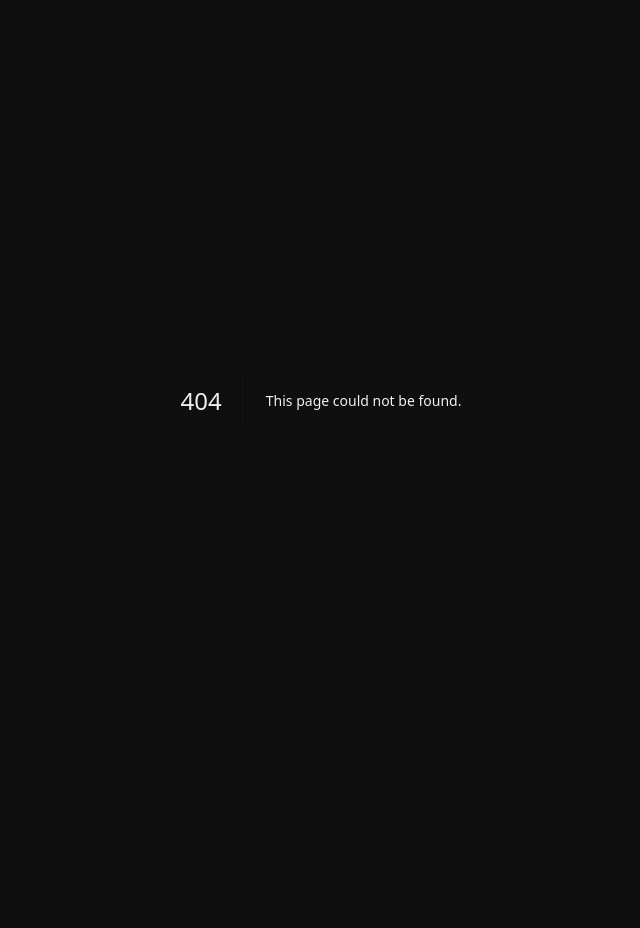
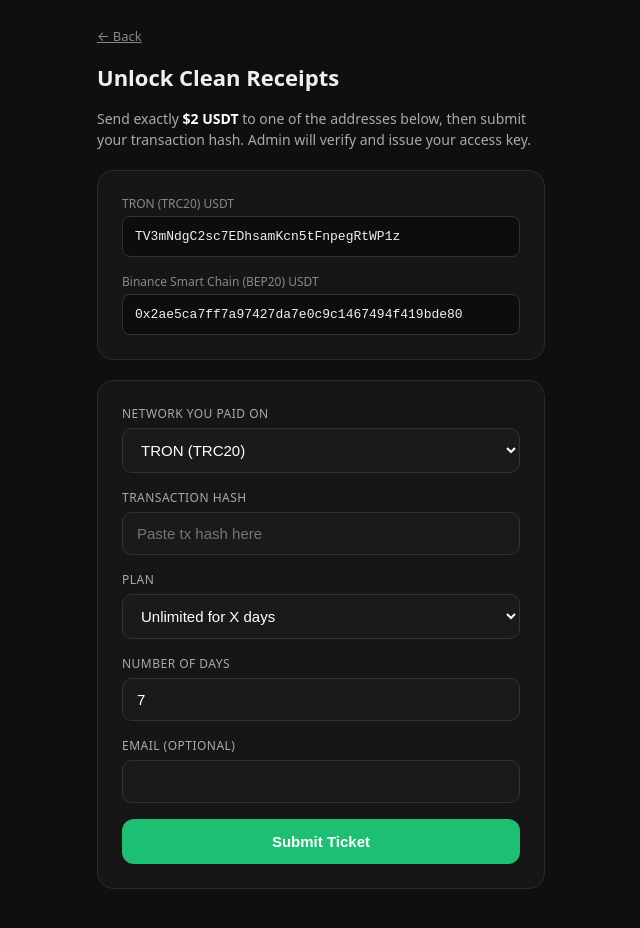
Before and after one commit to richardchidubem33-prog/receipt-cloner, a Next.js app: page /pay in a window 1280 px wide. Before the commit this address had no page. Shown: the top 928 px of the page, without its empty margins (319-959 px from the left). Before the commit the page ends 800 px from the top, so only its background shows below. Built offline with nearby package versions, Linux system fonts and the light colour scheme.

Commit message:
Add pay / unlock page

```diff
--- /dev/null
+++ b/app/pay/page.tsx
@@ -0,0 +1,147 @@
+"use client";
+
+import { useState } from "react";
+import Link from "next/link";
+
+const TRON = "TV3mNdgC2sc7EDhsamKcn5tFnpegRtWP1z";
+const BSC = "0x2ae5ca7ff7a97427da7e0c9c1467494f419bde80";
+
+export default function PayPage() {
+  const [txHash, setTxHash] = useState("");
+  const [network, setNetwork] = useState<"TRON" | "BSC">("TRON");
+  const [plan, setPlan] = useState<"days" | "receipts">("days");
+  const [quantity, setQuantity] = useState("7");
+  const [email, setEmail] = useState("");
+  const [submitted, setSubmitted] = useState<any>(null);
+  const [loading, setLoading] = useState(false);
+
+  async function submit() {
+    if (!txHash.trim()) return alert("Paste the transaction hash");
+    setLoading(true);
+    try {
+      const res = await fetch("/api/tickets", {
+        method: "POST",
+        headers: { "Content-Type": "application/json" },
+        body: JSON.stringify({
+          txHash: txHash.trim(),
+          network,
+          amount: "2",
+          plan,
+          quantity: Number(quantity),
+          email: email || undefined,
+        }),
+      });
+      const data = await res.json();
+      if (!res.ok) throw new Error(data.error || "Failed");
+      setSubmitted(data);
+    } catch (e: any) {
+      alert(e.message);
+    } finally {
+      setLoading(false);
+    }
+  }
+
+  return (
+    <div style={{ maxWidth: 480, margin: "0 auto", padding: "24px 16px 80px" }}>
+      <Link href="/" style={{ color: "#888", fontSize: 13 }}>← Back</Link>
+      <h1 style={{ fontSize: 22, margin: "16px 0" }}>Unlock Clean Receipts</h1>
+      <p style={{ color: "#aaa", fontSize: 14, lineHeight: 1.5 }}>
+        Send exactly <strong style={{ color: "#fff" }}>$2 USDT</strong> to one of the addresses below,
+        then submit your transaction hash. Admin will verify and issue your access key.
+      </p>
+
+      <div className="card" style={{ marginTop: 20 }}>
+        <div style={{ marginBottom: 16 }}>
+          <div style={{ fontSize: 12, color: "#888", marginBottom: 4 }}>TRON (TRC20) USDT</div>
+          <div
+            style={{
+              wordBreak: "break-all",
+              fontFamily: "monospace",
+              fontSize: 13,
+              background: "#0d0d0d",
+              padding: 12,
+              borderRadius: 8,
+              border: "1px solid #333",
+            }}
+          >
+            {TRON}
+          </div>
+        </div>
+        <div>
+          <div style={{ fontSize: 12, color: "#888", marginBottom: 4 }}>Binance Smart Chain (BEP20) USDT</div>
+          <div
+            style={{
+              wordBreak: "break-all",
+              fontFamily: "monospace",
+              fontSize: 13,
+              background: "#0d0d0d",
+              padding: 12,
+              borderRadius: 8,
+              border: "1px solid #333",
+            }}
+          >
+            {BSC}
+          </div>
+        </div>
+      </div>
+
+      {!submitted ? (
+        <div className="card" style={{ marginTop: 20 }}>
+          <div className="field">
+            <label>Network you paid on</label>
+            <select value={network} onChange={(e) => setNetwork(e.target.value as any)}>
+              <option value="TRON">TRON (TRC20)</option>
+              <option value="BSC">BSC (BEP20)</option>
+            </select>
+          </div>
+          <div className="field">
+            <label>Transaction Hash</label>
+            <input
+              placeholder="Paste tx hash here"
+              value={txHash}
+              onChange={(e) => setTxHash(e.target.value)}
+            />
+          </div>
+          <div className="field">
+            <label>Plan</label>
+            <select value={plan} onChange={(e) => setPlan(e.target.value as any)}>
+              <option value="days">Unlimited for X days</option>
+              <option value="receipts">X clean receipts</option>
+            </select>
+          </div>
+          <div className="field">
+            <label>{plan === "days" ? "Number of days" : "Number of receipts"}</label>
+            <input
+              type="number"
+              min={1}
+              value={quantity}
+              onChange={(e) => setQuantity(e.target.value)}
+            />
+          </div>
+          <div className="field">
+            <label>Email (optional)</label>
+            <input value={email} onChange={(e) => setEmail(e.target.value)} />
+          </div>
+          <button
+            className="btn"
+            onClick={submit}
+            disabled={loading}
+            style={{ width: "100%", background: "#1DBF73", color: "#fff" }}
+          >
+            {loading ? "Submitting..." : "Submit Ticket"}
+          </button>
+        </div>
+      ) : (
+        <div className="card" style={{ marginTop: 20, borderColor: "#1DBF73" }}>
+          <div style={{ color: "#1DBF73", fontWeight: 700, marginBottom: 8 }}>Ticket submitted</div>
+          <div style={{ fontSize: 13, color: "#ccc" }}>
+            ID: <code>{submitted.id}</code>
+          </div>
+          <p style={{ fontSize: 13, color: "#aaa", marginTop: 12 }}>
+            Admin will review the payment and approve. Once approved you will receive an access key.
+          </p>
+        </div>
+      )}
+    </div>
+  );
+}
```
